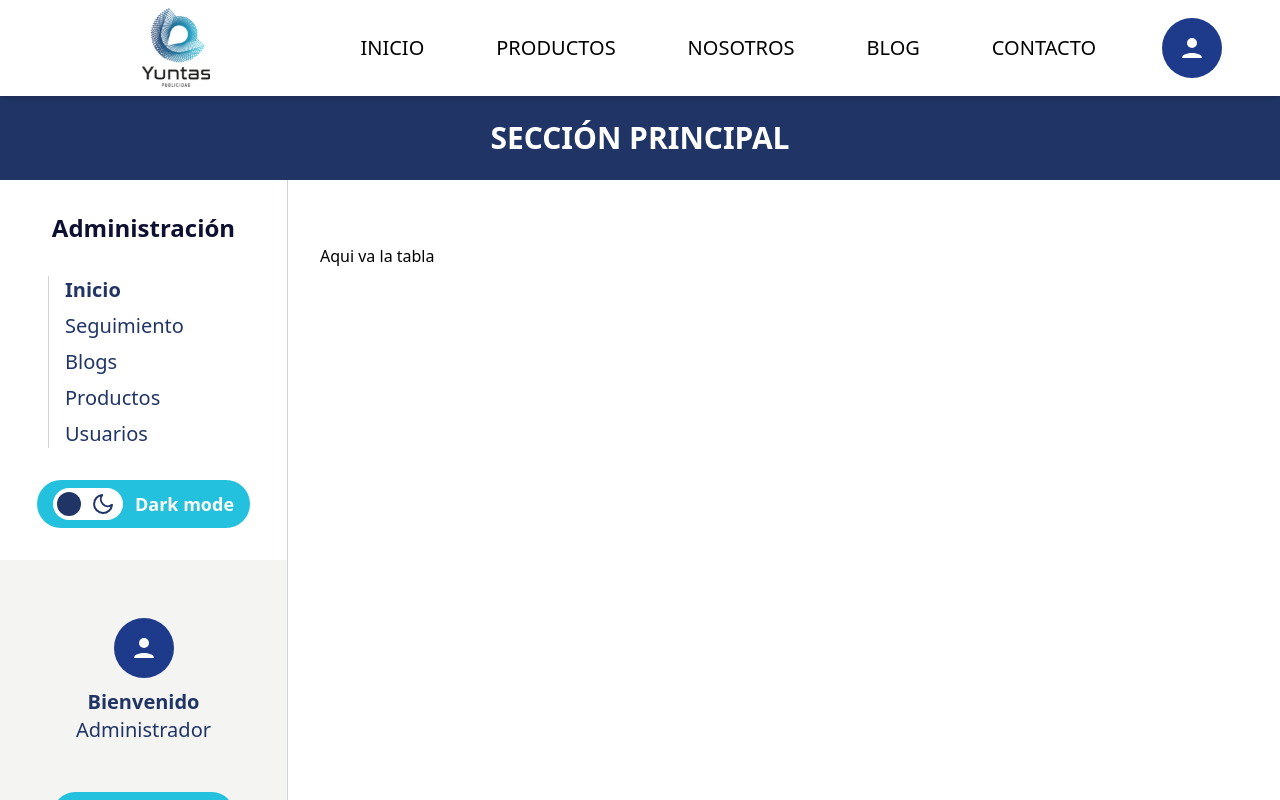
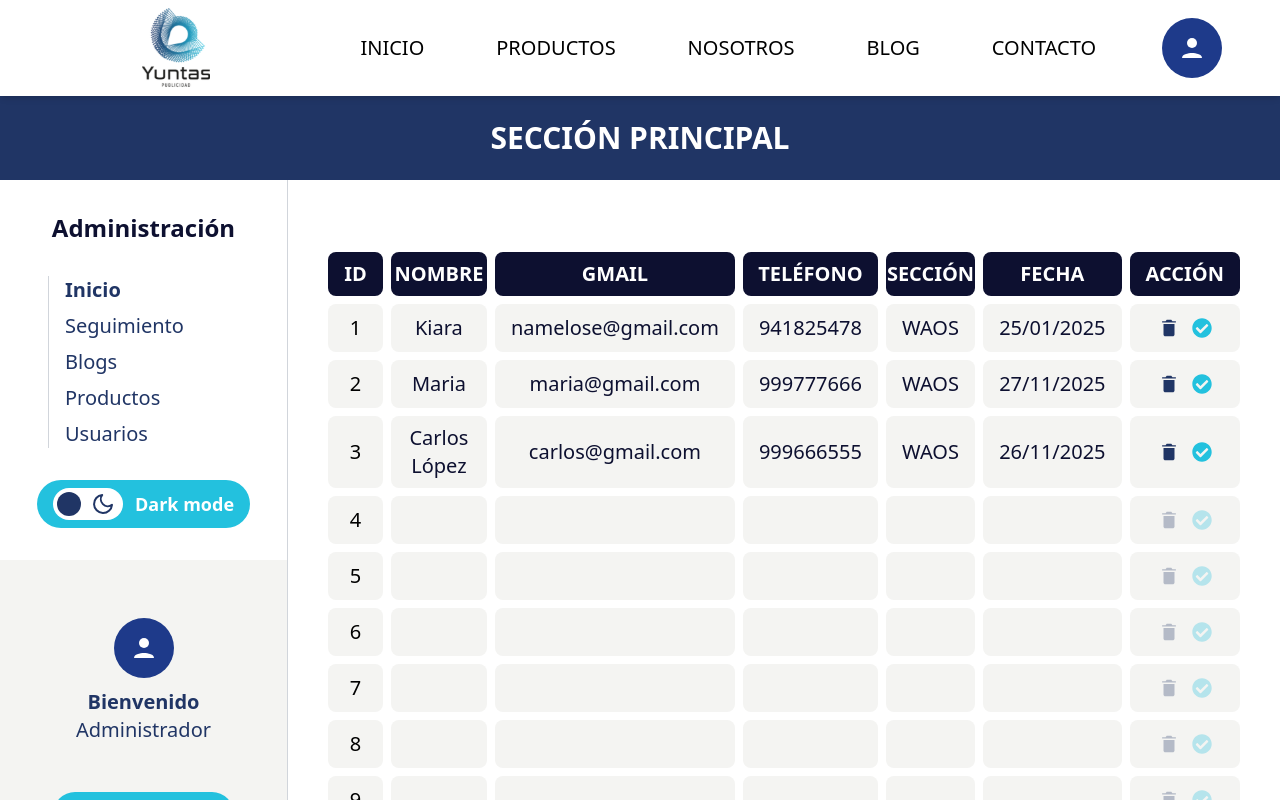
Before and after one commit to YUNTAS-PUBLICIDAD/Yuntas-Frontend-2025, a Next.js app: page /admin in a window 1280 px wide. Shown: the top 800 px of the page. Built offline with nearby package versions, Linux system fonts and the light colour scheme.

Commit message:
Organismo tabla y pagina creado

```diff
--- a/app/admin/page.tsx
+++ b/app/admin/page.tsx
@@ -1,8 +1,44 @@
+'use client'
+
+import AdminTable from "@/components/organisms/admin/AdminTable";
+import Button from "@/components/atoms/Button";
+
+import data from "@/data/admin/inicioData";
+
+const columns = [
+    { key: "id", label: "ID" },
+    { key: "nombre", label: "NOMBRE" },
+    { key: "gmail", label: "GMAIL" },
+    { key: "telefono", label: "TELÉFONO" },
+    { key: "seccion", label: "SECCIÓN" },
+    { key: "fecha", label: "FECHA" },
+];
+
 export default function AdminPage() {
+
+    const onAdd = () => {
+        // se añade mas datos
+    }
+
+    const onDelete = (id: string | number) => {
+        // se elimina el dato
+    }
+
+    const onApprove = (id: string | number) => {
+        // se aprueba el dato o no se
+    }
+
     return (
         <div>
-            { /* Tabla */}
-            Aqui va la tabla
+            <AdminTable
+                columns={columns}
+                data={data}
+                onDelete={onDelete}
+                onApprove={onApprove}
+            />
+            <Button size="sm" variant="tertiary" className="bg-[#0D1030] py-1 mt-4" onClick={onAdd}>
+                <p className="font-semibold text-xl">Añadir datos</p>
+            </Button>
         </div>
     );
 }
--- /dev/null
+++ b/src/components/organisms/admin/AdminTable.tsx
@@ -0,0 +1,92 @@
+import { IoMdTrash } from "react-icons/io";
+import { FaCheckCircle } from "react-icons/fa";
+
+interface Column {
+    key: string;
+    label: string;
+}
+
+interface AdminTableProps {
+    columns: Column[];
+    data: Record<string, any>[];
+    minRows?: number;
+    onDelete?: (id: string | number) => void;
+    onApprove?: (id: string | number) => void;
+}
+
+export default function AdminTable({ columns, data, minRows = 10, onDelete, onApprove }: AdminTableProps) {
+
+    // Se crean filas vacias
+    const rows = [...data];
+    while (rows.length < minRows) {
+        rows.push({ _empty: true });
+    }
+
+    return (
+        <div className="w-full overflow-x-auto">
+            <table className="w-full border-separate border-spacing-2">
+                <thead>
+                    <tr>
+                        {columns.map((col) => (
+                            <th
+                                key={col.key}
+                                className="bg-[#0D1030] text-white font-semibold text-xl py-2 rounded-lg text-center"
+                            >
+                                {col.label}
+                            </th>
+                        ))}
+                        <th className="bg-[#0D1030] text-white font-semibold text-xl py-2 px-4 rounded-lg text-center">
+                            ACCIÓN
+                        </th>
+                    </tr>
+                </thead>
+                <tbody>
+                    {rows.map((row, index) => {
+                        const isEmpty = row._empty === true;
+
+                        return (
+                            <tr key={row.id || `empty-${index}`}>
+                                {columns.map((col) => (
+                                    <td
+                                        key={col.key}
+                                        className={`bg-[#F4F4F2] py-2 px-4 ${col.key == 'id' ? "font-medium text-black" : "font-normal text-[#0D1030]"} text-xl rounded-lg text-center h-12`}
+                                    >
+                                        {col.key == 'id' ? (index + 1) : isEmpty ? "" : row[col.key]}
+                                    </td>
+                                ))}
+                                <td className="bg-[#F4F4F2] py-2 px-4 rounded-lg text-center h-12">
+                                    <div className="flex items-center justify-center gap-3">
+                                        <button
+                                            onClick={() => !isEmpty && onDelete?.(row.id)}
+                                            className={`transition-colors ${isEmpty
+                                                    ? "text-[#203565]/30 cursor-not-allowed"
+                                                    : "text-[#203565] hover:text-[#0D1030]"
+                                                }`}
+                                            title="Eliminar"
+                                            disabled={isEmpty}
+                                        >
+                                            <IoMdTrash size={22} />
+
+                                        </button>
+                                        <button
+                                            onClick={() => onApprove?.(row.id)}
+                                            className={`transition-colors ${
+                                                isEmpty
+                                                    ? "text-[#23C1DE]/30 cursor-not-allowed"
+                                                    : "text-[#23C1DE] hover:text-[#1a9bb8]"
+                                            }`}
+                                            title="Aprobar"
+                                            disabled={isEmpty}
+                                        >
+                                            <FaCheckCircle size={20} />
+                                        </button>
+                                    </div>
+                                </td>
+                            </tr>
+                        );
+                    })}
+                </tbody>
+            </table>
+        </div>
+    );
+}
```
